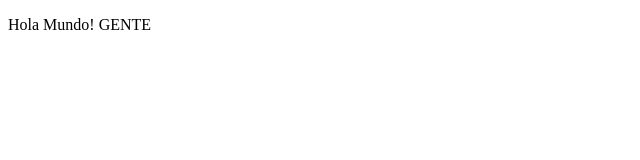
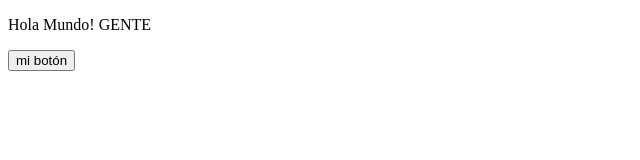
Before and after one commit to carlossuarez1997/github-para-desarrolladores, a plain HTML site: page index.html in a window 1280 px wide. Shown: the whole page, without its empty margins (0-640 px from the left). Drawn offline with Linux system fonts and the light colour scheme.

Commit message:
nuevo botón

```diff
--- a/index.html
+++ b/index.html
@@ -6,5 +6,6 @@
   </head>
   <body>
     <p>Hola Mundo! GENTE</p>
+    <button> mi botón </button>
   </body>
 </html>
```
